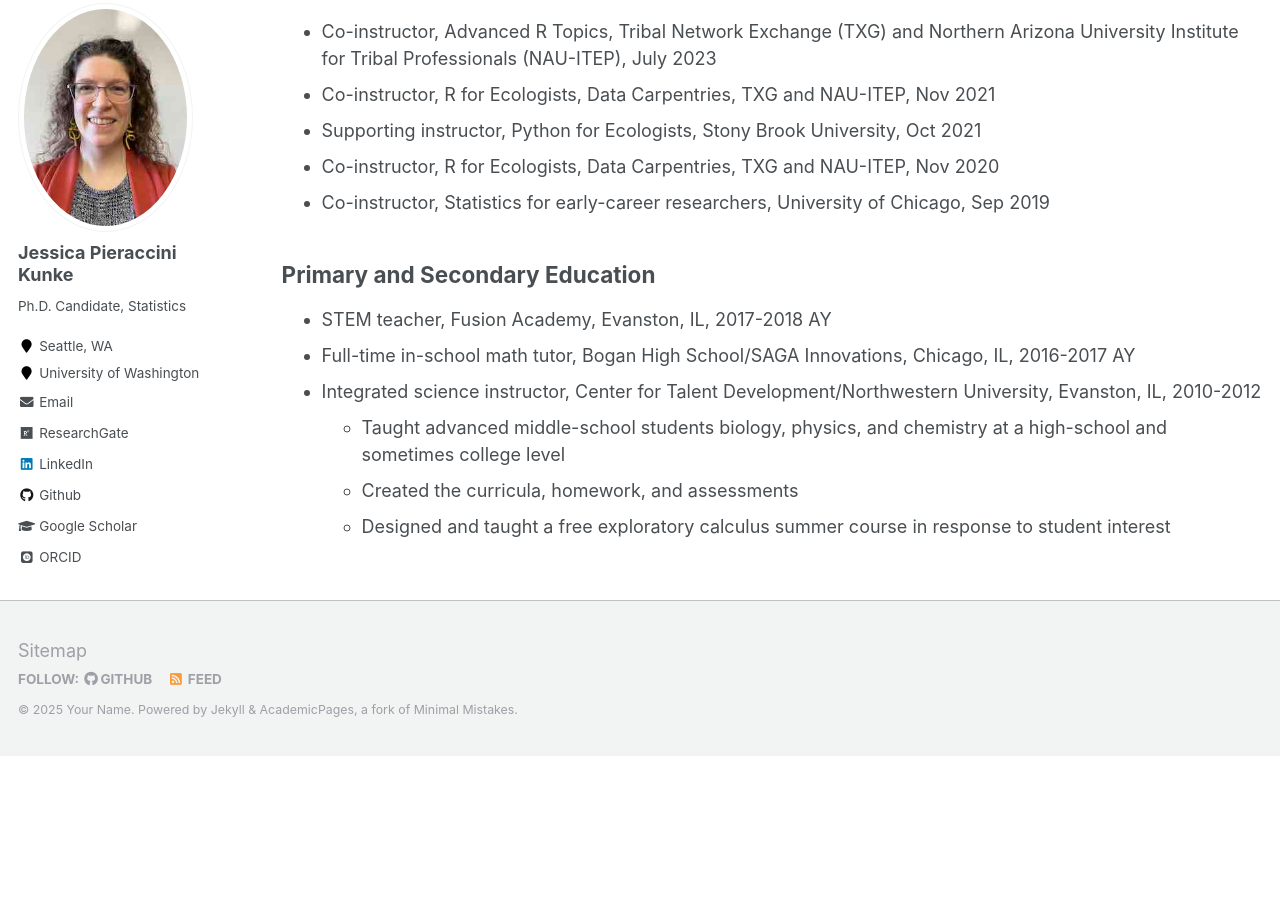
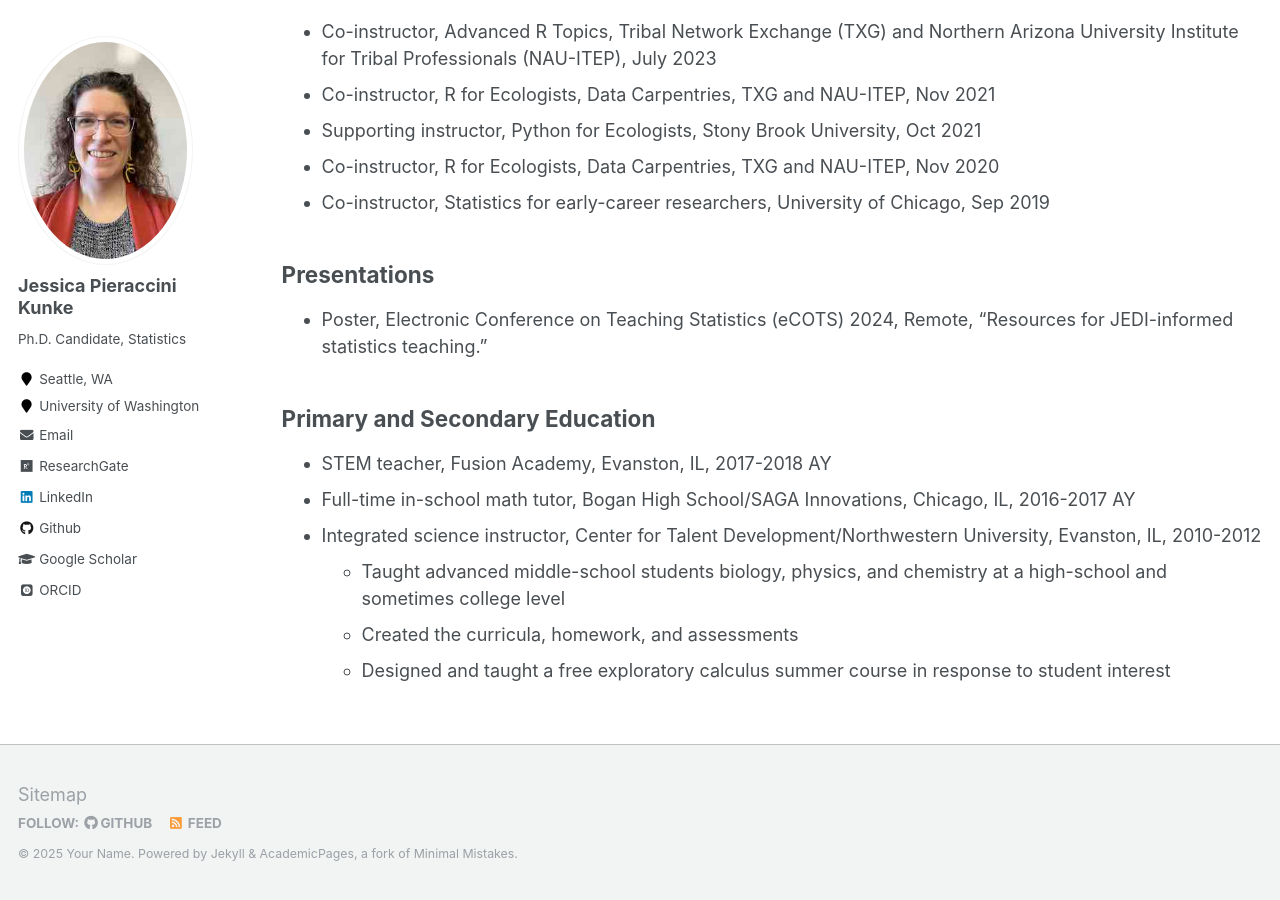
Before and after one commit to jpierkunke/jpierkunke.github.io, a Jekyll site: the page built from _pages/teaching.md, in a window 1280 px wide and 900 px high, scrolled down 1192 px. Built offline with Jekyll 4.4.1, drawn with Linux system fonts in a browser that asks for light colours; some web fonts are replaced; before the commit the page ends 1948 px from its top, so only the background shows below that.

Commit message:
Update teaching.md

```diff
--- a/_pages/teaching.md
+++ b/_pages/teaching.md
@@ -34,6 +34,10 @@ One of my key roles is to help students become more self-directed learners, whic
 - Co-instructor, Statistics for early-career researchers, University of Chicago, Sep 2019
 <!--- [(webpage)](https://marwahaha.github.io/2020-11-04-ITEP-online/) --->
 
+## Presentations
+
+- Poster, Electronic Conference on Teaching Statistics (eCOTS) 2024, Remote, "Resources for JEDI-informed statistics teaching."
+
 ## Primary and Secondary Education
 
 - STEM teacher, Fusion Academy, Evanston, IL, 2017-2018 AY
```
